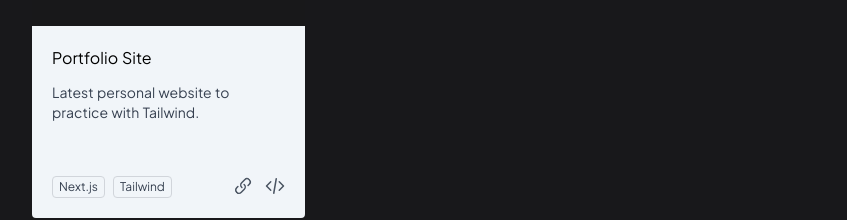
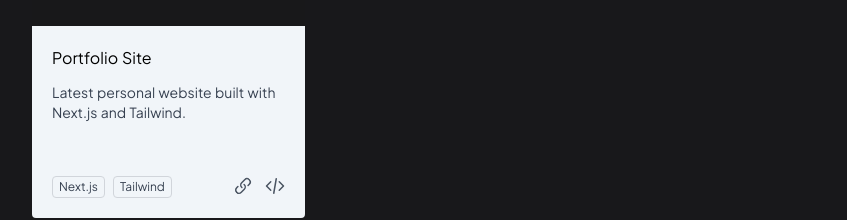
Before and after one commit to GabrielCee27/portfolio, a Next.js app: page / in a window 1280 px wide. Shown: the part 2553-2773 px from the top of the page, without its empty margins (32-879 px from the left). Built offline with nearby package versions, Linux system fonts and the light colour scheme.

Commit message:
update project copy

```diff
--- a/src/components/Projects.tsx
+++ b/src/components/Projects.tsx
@@ -16,7 +16,7 @@ const PROJECTS: Project[] = [
   {
     name: "Portfolio Site",
     image: "/images/projects/portfolio-site.jpg",
-    desc: "Latest personal website to practice with Tailwind.",
+    desc: "Latest personal website built with Next.js and Tailwind.",
     tech: ["Next.js", "Tailwind"],
     githubLink: "https://github.com/GabrielCee27/portfolio",
     demoLink: "https://gabriel-cisneros.com",
```
